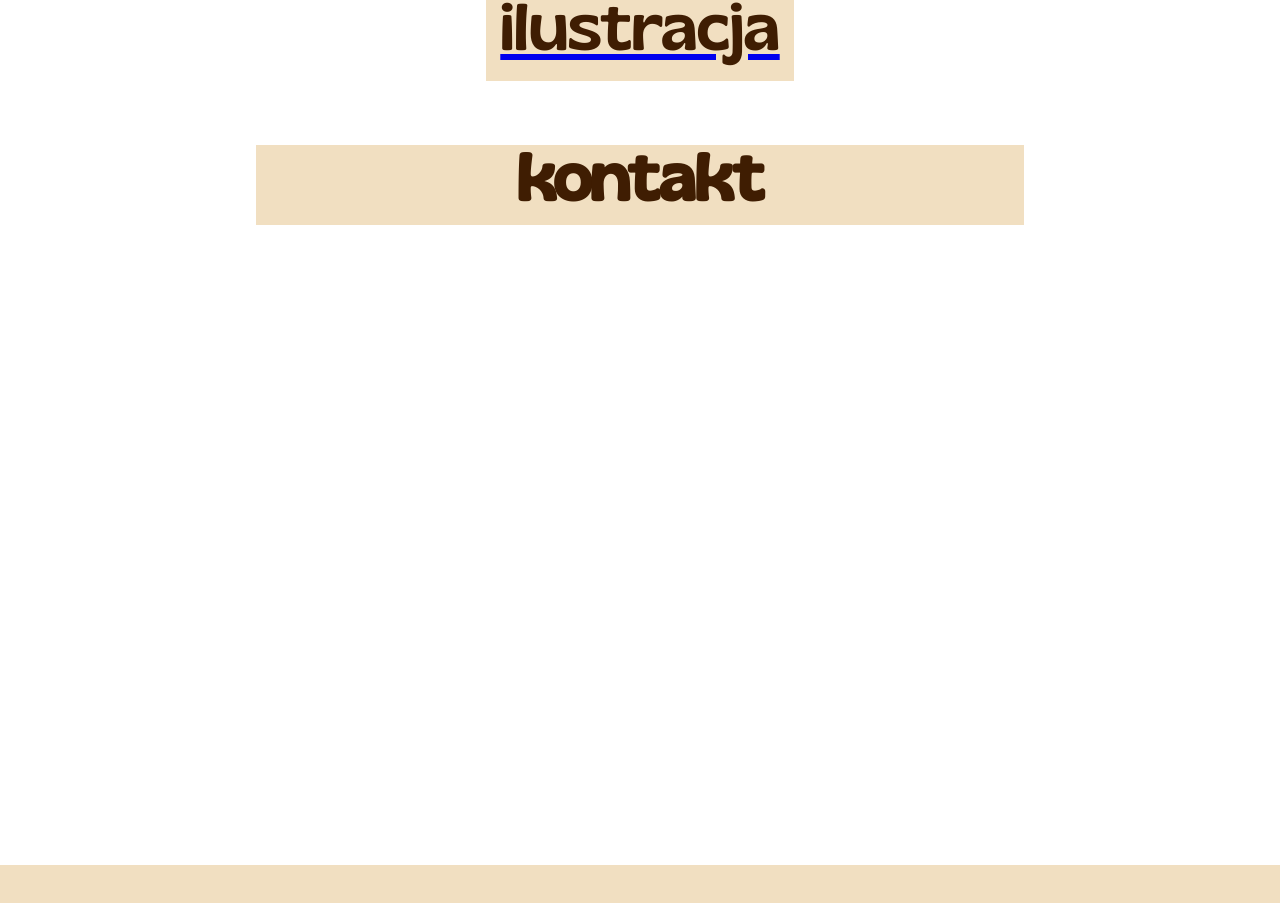
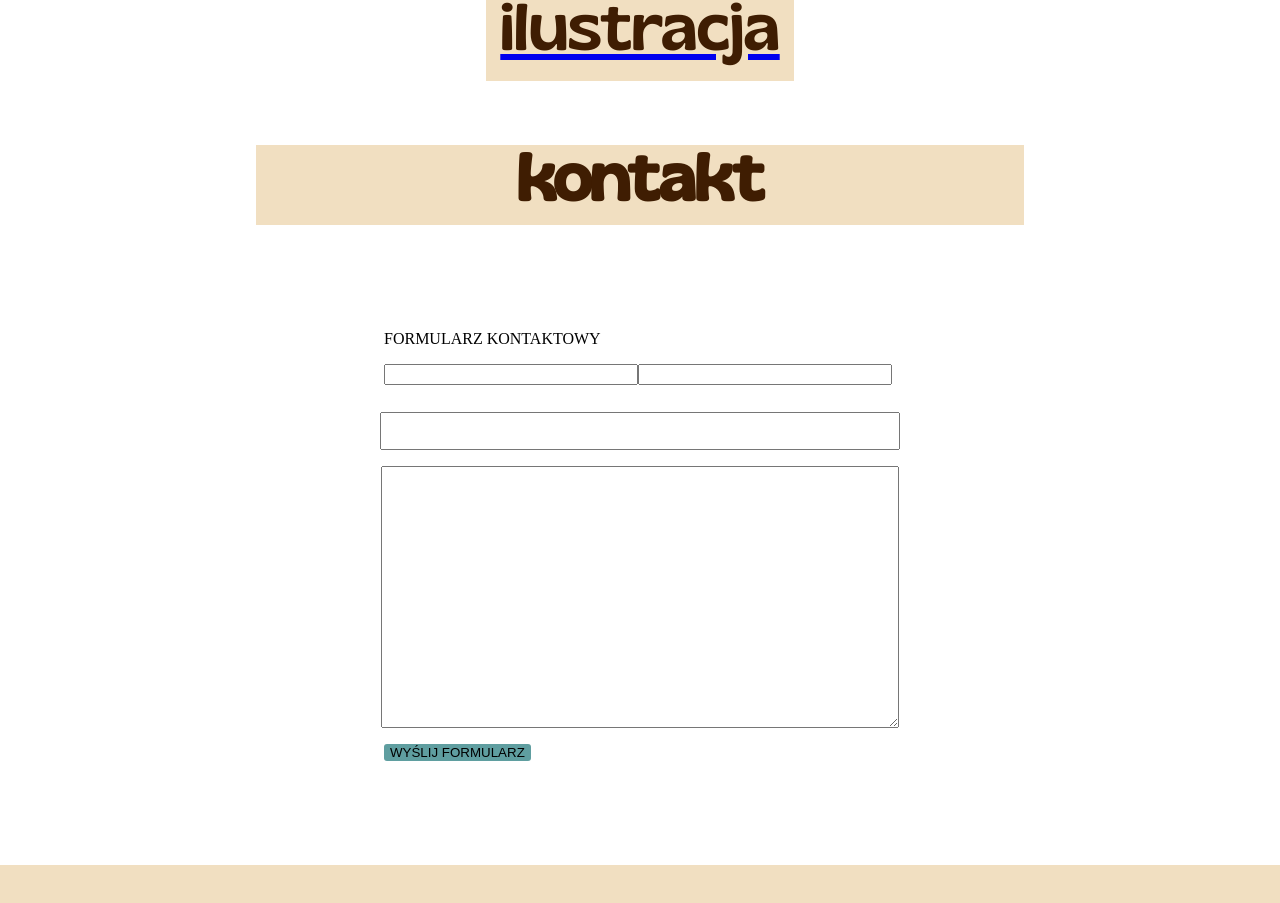
Before and after one commit to Kamiltlusty/art-site-and-store, an Angular app: page / in a window 1280 px wide. Shown: the part 2095-2998 px from the top of the page. Built offline with nearby package versions, Linux system fonts and the light colour scheme.

Commit message:
added form fields

```diff
--- a/src/app/home-page/components/contact-component/contact-component.css
+++ b/src/app/home-page/components/contact-component/contact-component.css
@@ -1,7 +1,8 @@
 .contact-section {
   height: 90vh;
   display: flex;
-  justify-content: center;
+  flex-direction: column;
+  align-items: center;
 }
 
 .contact-header {
@@ -24,3 +25,49 @@
   padding-bottom: 1rem;
   color: #3f1d02;
 }
+
+.form-label {
+
+}
+
+.contact-form-container {
+  display: flex;
+  flex-direction: column;
+  width: 40%;
+  height: 100%;
+  justify-content: center;
+  align-items: center;
+  gap: 1rem;
+}
+
+.form-label {
+  align-self: flex-start;
+}
+.fullname-container {
+  width: 100%;
+  height: 5%;
+  flex-wrap: nowrap;
+}
+
+.name, .surname {
+  width: 48%;
+}
+
+.email-address {
+  height: 5%;
+  width: 100%;
+}
+
+.message-text {
+  width: 100%;
+  height: 40%;
+}
+
+
+.form-button {
+  align-self: flex-start;
+  background-color: cadetblue;
+  border: none;
+  border-radius: 3px;
+
+}
--- a/src/app/home-page/components/contact-component/contact-component.html
+++ b/src/app/home-page/components/contact-component/contact-component.html
@@ -1,6 +1,15 @@
 <section #contactSection class="contact-section">
   <header class="contact-header">
     <div class="contact-inscription-container"><h1 class="contact-inscription">kontakt</h1></div>
-    <div></div>
   </header>
+  <section class="contact-form-container">
+    <label class="form-label">FORMULARZ KONTAKTOWY</label>
+    <div class="fullname-container">
+      <input class="name">
+      <input class="surname">
+    </div>
+    <input class="email-address">
+    <textarea class="message-text"></textarea>
+    <button class="form-button">WYŚLIJ FORMULARZ</button>
+  </section>
 </section>
```
